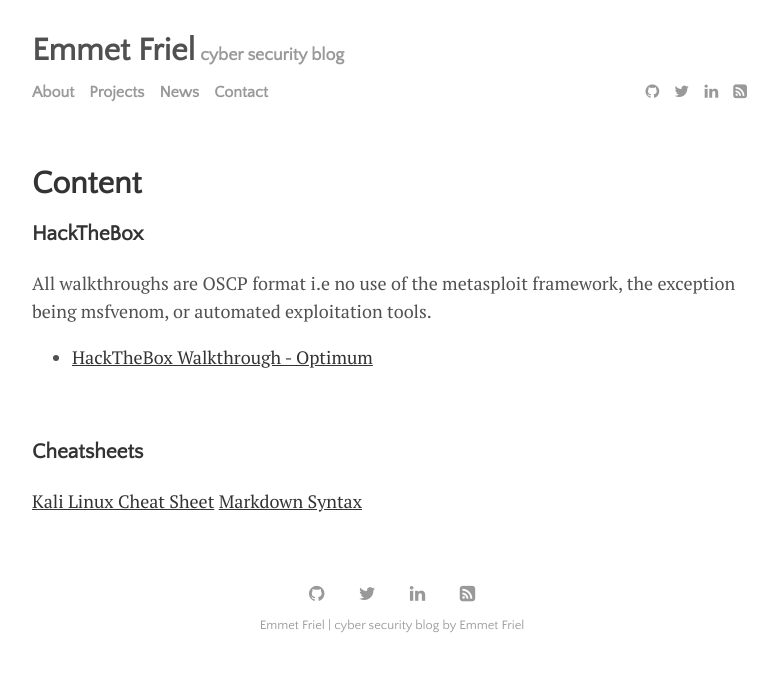
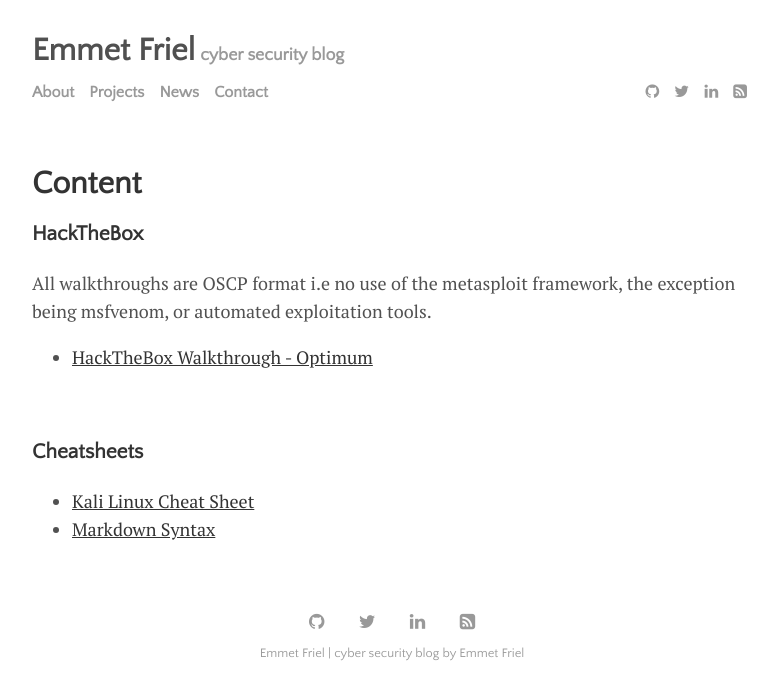
Before and after one commit to efriel94/ef_blog, a Jekyll site: the page built from menu/projects.md, in a window 1280 px wide. Shown: the top 700 px of the page, without its empty margins (248-1026 px from the left). Built offline with Jekyll 4.4.1, drawn with Linux system fonts in a browser that asks for light colours.

```diff
--- a/menu/projects.md
+++ b/menu/projects.md
@@ -18,8 +18,8 @@ All walkthroughs are OSCP format i.e no use of the metasploit framework, the exc
 <br>
 
 ### Cheatsheets
-<a href="https://www.blackmoreops.com/2016/12/20/kali-linux-cheat-sheet-for-penetration-testers/" target="_blank_">Kali Linux Cheat Sheet</a>
-<a href="https://www.markdownguide.org/basic-syntax/" target="_blank_">Markdown Syntax</a>
+- <a href="https://www.blackmoreops.com/2016/12/20/kali-linux-cheat-sheet-for-penetration-testers/" target="_blank_">Kali Linux Cheat Sheet</a>
+- <a href="https://www.markdownguide.org/basic-syntax/" target="_blank_">Markdown Syntax</a>
 
 <!-- original code
 <ul class="posts">
```
Also changed, not shown: menu/news.md (+1 -1 lines).
